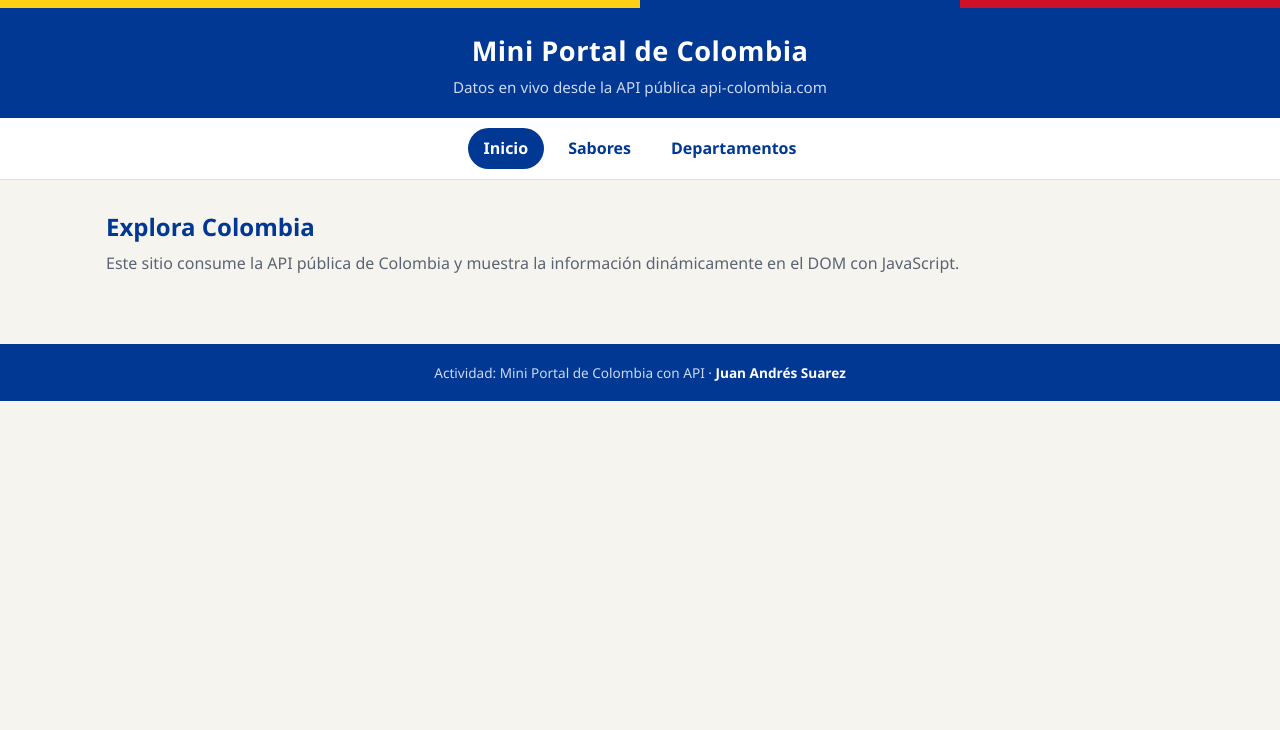
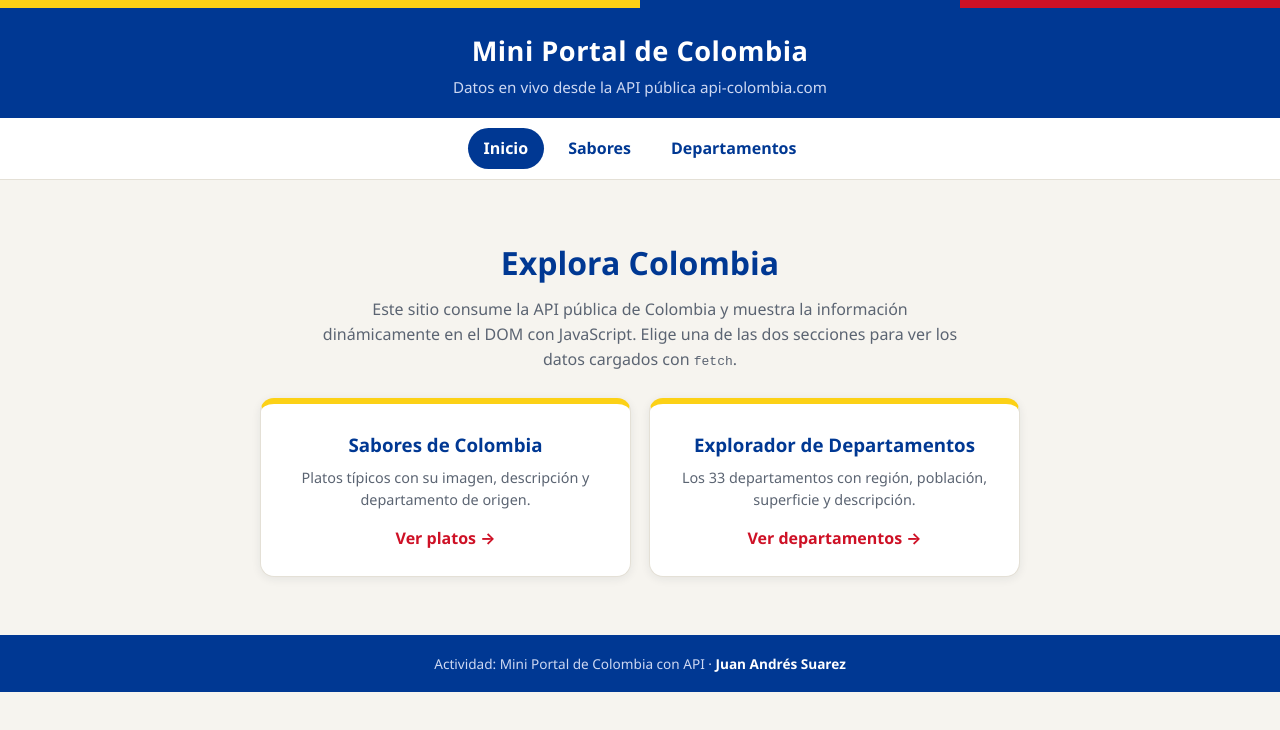
Before and after one commit to Juan-1522/JuanAndres-Suarez-api-colombia, a plain HTML site: page index.html in a window 1280 px wide. Drawn offline with Linux system fonts and the light colour scheme.

Commit message:
feat: :art: Portada con accesos a las secciones
Se agregó la portada con las tarjetas de acceso a "Sabores" y "Departamentos"

```diff
--- a/css/estilos.css
+++ b/css/estilos.css
@@ -64,6 +64,26 @@ body {
 .titulo-seccion { font-size: 1.5rem; color: var(--azul); margin-bottom: 6px; }
 .subtitulo { color: var(--gris); margin-bottom: 20px; }
 
+.portada { text-align: center; padding: 30px 10px 10px; }
+.portada h2 { font-size: 2rem; color: var(--azul); margin-bottom: 10px; }
+.portada p { max-width: 640px; margin: 0 auto 26px; color: var(--gris); }
+.accesos { display: grid; grid-template-columns: repeat(auto-fit, minmax(260px, 1fr)); gap: 18px; max-width: 760px; margin: 0 auto; }
+.acceso {
+  display: block;
+  text-decoration: none;
+  background: var(--blanco);
+  border: 1px solid var(--borde);
+  border-top: 6px solid var(--amarillo);
+  border-radius: 14px;
+  padding: 26px 20px;
+  box-shadow: var(--sombra);
+  transition: transform 0.15s;
+}
+.acceso:hover { transform: translateY(-3px); }
+.acceso h3 { color: var(--azul); margin-bottom: 8px; }
+.acceso p { color: var(--gris); font-size: 0.9rem; margin: 0; }
+.acceso .ir { display: inline-block; margin-top: 14px; color: var(--rojo); font-weight: 700; }
+
 .pie {
   background: var(--azul);
   color: #cdd8f2;
--- a/index.html
+++ b/index.html
@@ -21,11 +21,27 @@
   </nav>
 
   <main class="contenedor">
-    <h2 class="titulo-seccion">Explora Colombia</h2>
-    <p class="subtitulo">
-      Este sitio consume la API pública de Colombia y muestra la información
-      dinámicamente en el DOM con JavaScript.
-    </p>
+    <section class="portada">
+      <h2>Explora Colombia</h2>
+      <p>
+        Este sitio consume la API pública de Colombia y muestra la información
+        dinámicamente en el DOM con JavaScript. Elige una de las dos secciones
+        para ver los datos cargados con <code>fetch</code>.
+      </p>
+
+      <div class="accesos">
+        <a class="acceso" href="sabores.html">
+          <h3>Sabores de Colombia</h3>
+          <p>Platos típicos con su imagen, descripción y departamento de origen.</p>
+          <span class="ir">Ver platos &rarr;</span>
+        </a>
+        <a class="acceso" href="departamentos.html">
+          <h3>Explorador de Departamentos</h3>
+          <p>Los 33 departamentos con región, población, superficie y descripción.</p>
+          <span class="ir">Ver departamentos &rarr;</span>
+        </a>
+      </div>
+    </section>
   </main>
 
   <footer class="pie">
```
